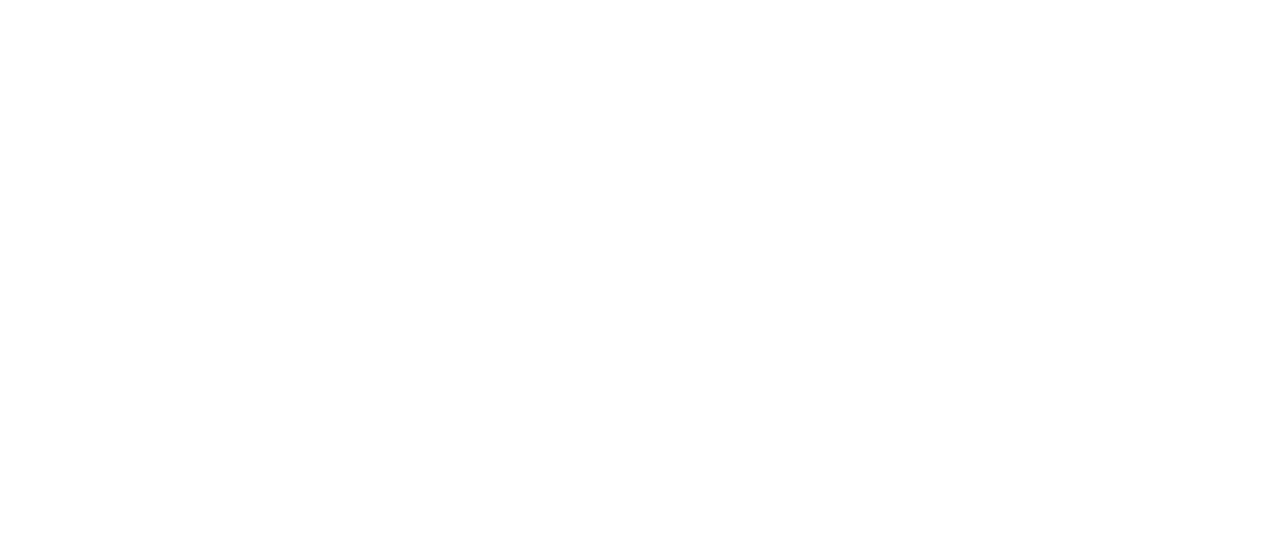
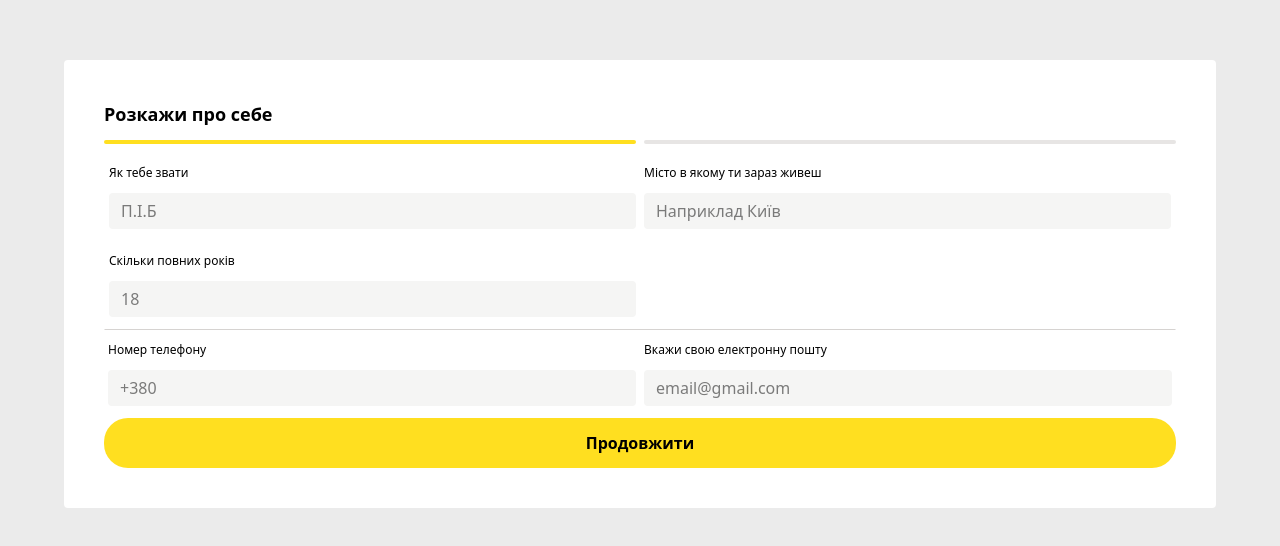
Before and after one commit to Lekvar312/avrora-form, a Vue app: page / in a window 1280 px wide. Shown: the part 116-662 px from the top of the page. Built offline with nearby package versions, Linux system fonts and the light colour scheme.

Commit message:
create main from page, reusable input component and progressbar

```diff
--- a/package.json
+++ b/package.json
@@ -10,6 +10,7 @@
   },
   "dependencies": {
     "@tailwindcss/vite": "^4.1.1",
+    "lucide-vue-next": "^0.487.0",
     "tailwindcss": "^4.1.1",
     "vue": "^3.5.13"
   },
--- a/src/App.vue
+++ b/src/App.vue
@@ -1,3 +1,7 @@
-<script setup></script>
+<script setup>
+import Form from "./components/Form.vue";
+</script>
 
-<template></template>
+<template>
+  <Form />
+</template>
--- /dev/null
+++ b/src/components/Form.vue
@@ -0,0 +1,63 @@
+<script setup>
+import { ArrowLeft } from "lucide-vue-next";
+
+import { ref } from "vue";
+import Input from "./Input.vue";
+import TelInput from "./TelInput.vue";
+
+const step = ref(1);
+const progress = ref(2);
+const form = ref(null);
+const incrementStep = () => {
+  const isFormValid = form.value.checkValidity();
+  if (!isFormValid) return;
+  if (step.value >= 2) return false;
+  step.value += 1;
+};
+const decrementStep = () => {
+  if (step.value <= 1) return false;
+  step.value -= 1;
+};
+</script>
+<template>
+  <section class="bg-white max-w-6xl w-full rounded px-10 py-10 flex flex-col">
+    <div class="flex gap-2">
+      <button v-show="step > 1" @click.prevent="decrementStep" class="cursor-pointer">
+        <ArrowLeft />
+      </button>
+      <span v-show="step > 1" class="h-full w-0.5 bg-slate-200"></span>
+      <h1 class="font-bold text-lg">Розкажи про себе</h1>
+    </div>
+    <form @submit.prevent="" ref="form" class="flex flex-col w-full">
+      <div class="flex h-1 py-3 gap-2">
+        <span
+          v-for="(bar, index) in progress"
+          class="h-1 bg-stone-200 rounded-full w-full"
+          :class="{ 'bg-yellow-300': index + 1 === step }"
+        ></span>
+      </div>
+      <fieldset class="border border-transparent border-b-stone-300">
+        <div class="flex flex-col sm:flex-row">
+          <Input label="Як тебе звати" id="name" placeholder="П.І.Б" />
+          <Input label="Місто в якому ти зараз живеш" id="country" placeholder="Наприклад Київ" />
+        </div>
+        <Input label="Скільки повних років" id="age" placeholder="18" type="number" />
+      </fieldset>
+      <fieldset class="flex flex-col sm:flex-row">
+        <TelInput label="Номер телефону" id="tel" placeholder="+380" />
+        <Input
+          label="Вкажи свою електронну пошту"
+          id="email"
+          placeholder="email@gmail.com"
+          type="email"
+        />
+      </fieldset>
+      <button
+        class="bg-yellow-300 border border-transparent cursor-pointer font-bold py-3 rounded-3xl hover:bg-transparent hover:border-black transition-all"
+        @click="incrementStep"
+      >
+        Продовжити
+      </button>
+    </form>
+  </section>
+</template>
--- /dev/null
+++ b/src/components/Input.vue
@@ -0,0 +1,21 @@
+<script setup>
+defineProps({
+  label: { type: String },
+  id: { type: String },
+  placeholder: { type: String },
+  type: { type: String, default: "text" },
+});
+</script>
+<template>
+  <div class="flex flex-col py-3 w-full sm:w-1/2 px-1">
+    <label :for="id" class="text-xs mb-3">{{ label }}</label>
+    <input
+      :id="id"
+      :type="type"
+      class="bg-stone-100 py-1.5 px-3 rounded focus:outline-none"
+      :placeholder="placeholder"
+      required
+      :min="type === 'number' ? 18 : null"
+    />
+  </div>
+</template>
--- /dev/null
+++ b/src/components/TelInput.vue
@@ -0,0 +1,29 @@
+<script setup>
+import { ref } from "vue";
+defineProps({
+  label: { type: String },
+  id: { type: String },
+  placeholder: { type: String },
+});
+const phoneNumber = ref("");
+const contryCode = ref("+380");
+const handlePhoneNumber = () => {
+  if (phoneNumber.value && !phoneNumber.value.startsWith(contryCode.value)) {
+    phoneNumber.value = contryCode.value + phoneNumber.value;
+  }
+};
+</script>
+<template>
+  <div class="flex flex-col py-3 w-full sm:w-1/2 px-1">
+    <label :for="id" class="text-xs mb-3">{{ label }}</label>
+    <input
+      v-model="phoneNumber"
+      :id="id"
+      type="tel"
+      class="bg-stone-100 py-1.5 px-3 rounded focus:outline-none"
+      :placeholder="placeholder"
+      required
+      @blur="handlePhoneNumber"
+    />
+  </div>
+</template>
--- a/src/style.css
+++ b/src/style.css
@@ -3,6 +3,13 @@
 #app {
   width: 100%;
   height: 100%;
+  background-color: rgb(235, 235, 235);
+}
+#app {
+  display: flex;
+  flex-direction: column;
+  justify-content: center;
+  align-items: center;
 }
 
 @import "tailwindcss";
```
Also changed, not shown: 1 other file (tests, documents, lock files or other folders).
